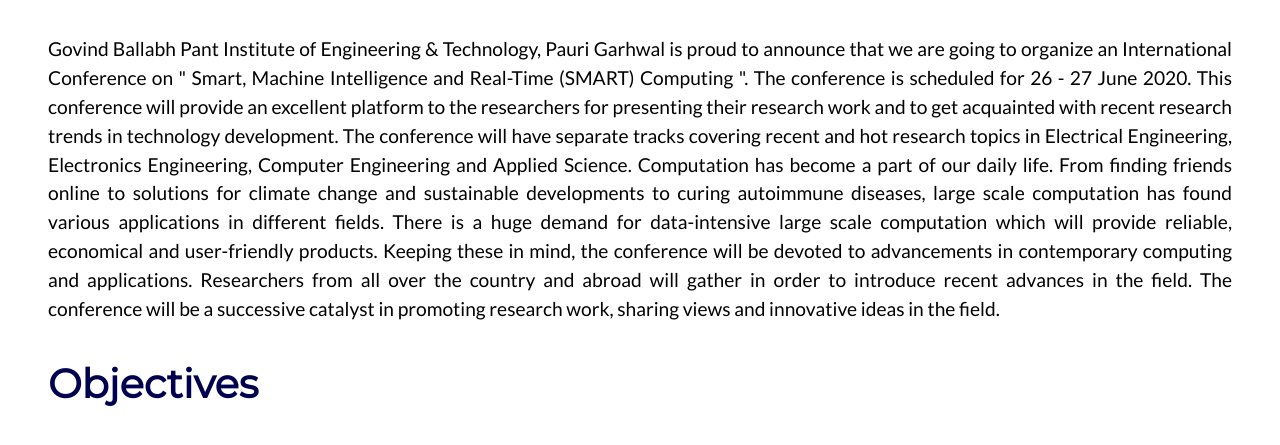
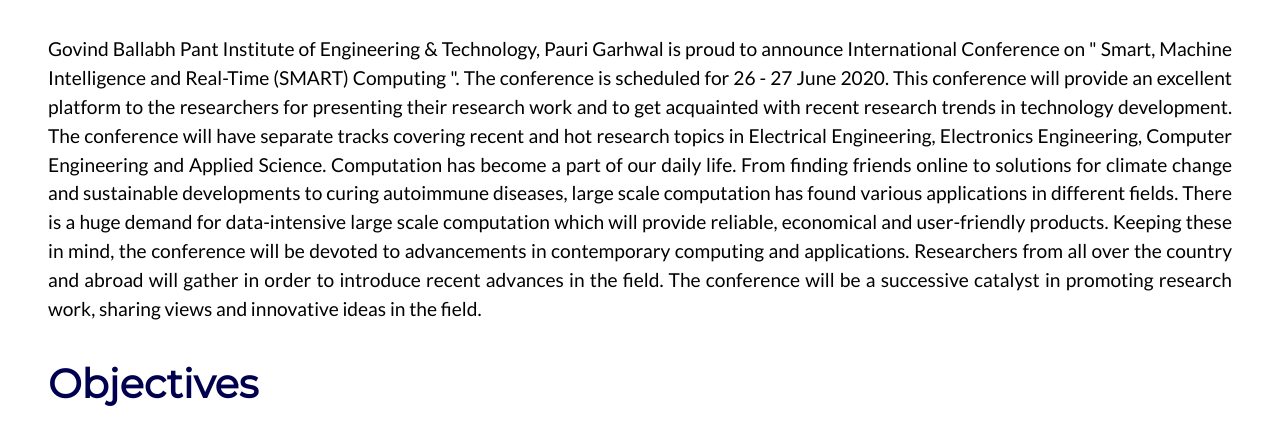
Before and after one commit to kartikey20/SMART-COM-2020-Website, a website: page index.html in a window 1280 px wide. Shown: the part 349-794 px from the top of the page. Drawn offline with nearby package versions, Linux system fonts and the light colour scheme.

Commit message:
Fixed Typo

```diff
--- a/index.html
+++ b/index.html
@@ -117,26 +117,25 @@
         <!-- main content column-->
         <p>
           Govind Ballabh Pant Institute of Engineering & Technology, Pauri
-          Garhwal is proud to announce that we are going to organize an
-          International Conference on " Smart, Machine Intelligence and
-          Real-Time (SMART) Computing ". The conference is scheduled for 26 - 27
-          June 2020. This conference will provide an excellent platform to the
-          researchers for presenting their research work and to get acquainted
-          with recent research trends in technology development. The conference
-          will have separate tracks covering recent and hot research topics in
-          Electrical Engineering, Electronics Engineering, Computer Engineering
-          and Applied Science. Computation has become a part of our daily life.
-          From finding friends online to solutions for climate change and
-          sustainable developments to curing autoimmune diseases, large scale
-          computation has found various applications in different fields. There
-          is a huge demand for data-intensive large scale computation which will
-          provide reliable, economical and user-friendly products. Keeping these
-          in mind, the conference will be devoted to advancements in
-          contemporary computing and applications. Researchers from all over the
-          country and abroad will gather in order to introduce recent advances
-          in the field. The conference will be a successive catalyst in
-          promoting research work, sharing views and innovative ideas in the
-          field.
+          Garhwal is proud to announce International Conference on " Smart,
+          Machine Intelligence and Real-Time (SMART) Computing ". The conference
+          is scheduled for 26 - 27 June 2020. This conference will provide an
+          excellent platform to the researchers for presenting their research
+          work and to get acquainted with recent research trends in technology
+          development. The conference will have separate tracks covering recent
+          and hot research topics in Electrical Engineering, Electronics
+          Engineering, Computer Engineering and Applied Science. Computation has
+          become a part of our daily life. From finding friends online to
+          solutions for climate change and sustainable developments to curing
+          autoimmune diseases, large scale computation has found various
+          applications in different fields. There is a huge demand for
+          data-intensive large scale computation which will provide reliable,
+          economical and user-friendly products. Keeping these in mind, the
+          conference will be devoted to advancements in contemporary computing
+          and applications. Researchers from all over the country and abroad
+          will gather in order to introduce recent advances in the field. The
+          conference will be a successive catalyst in promoting research work,
+          sharing views and innovative ideas in the field.
         </p>
         <br />
         <br />
```
